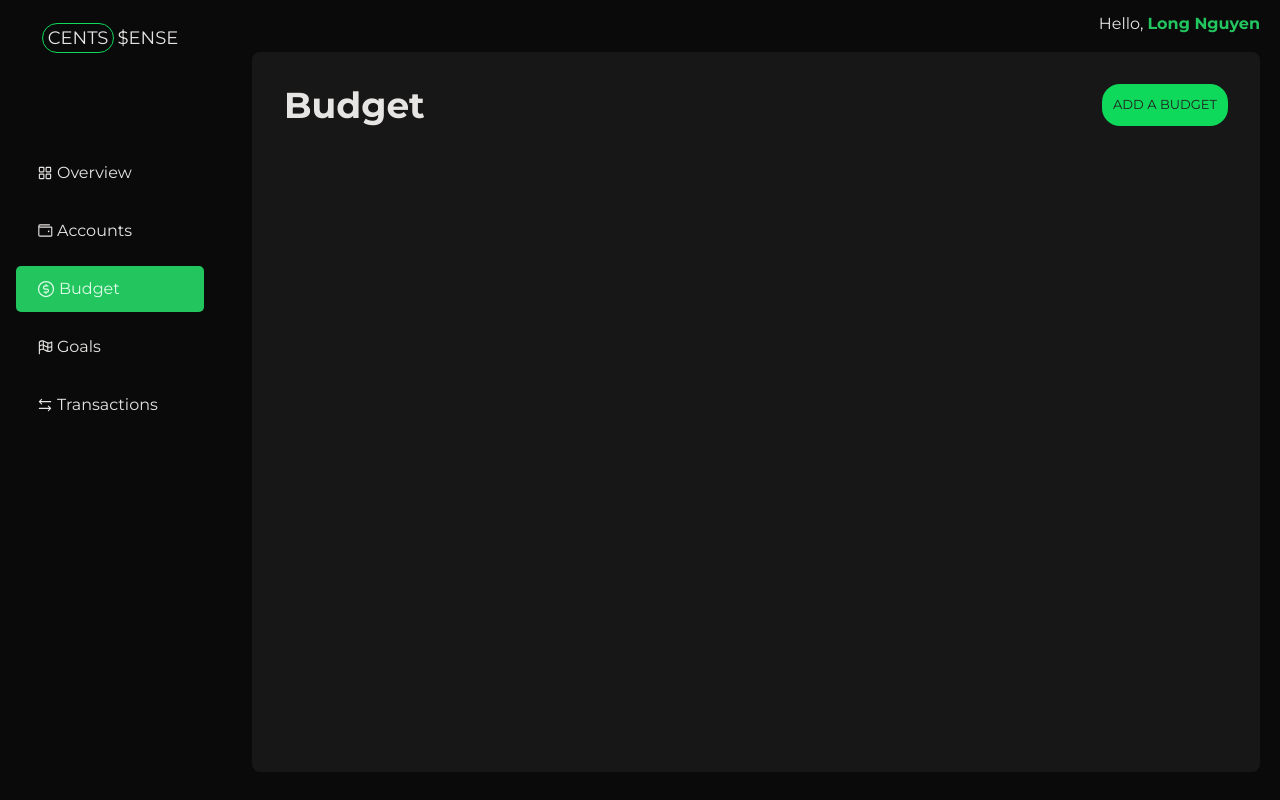
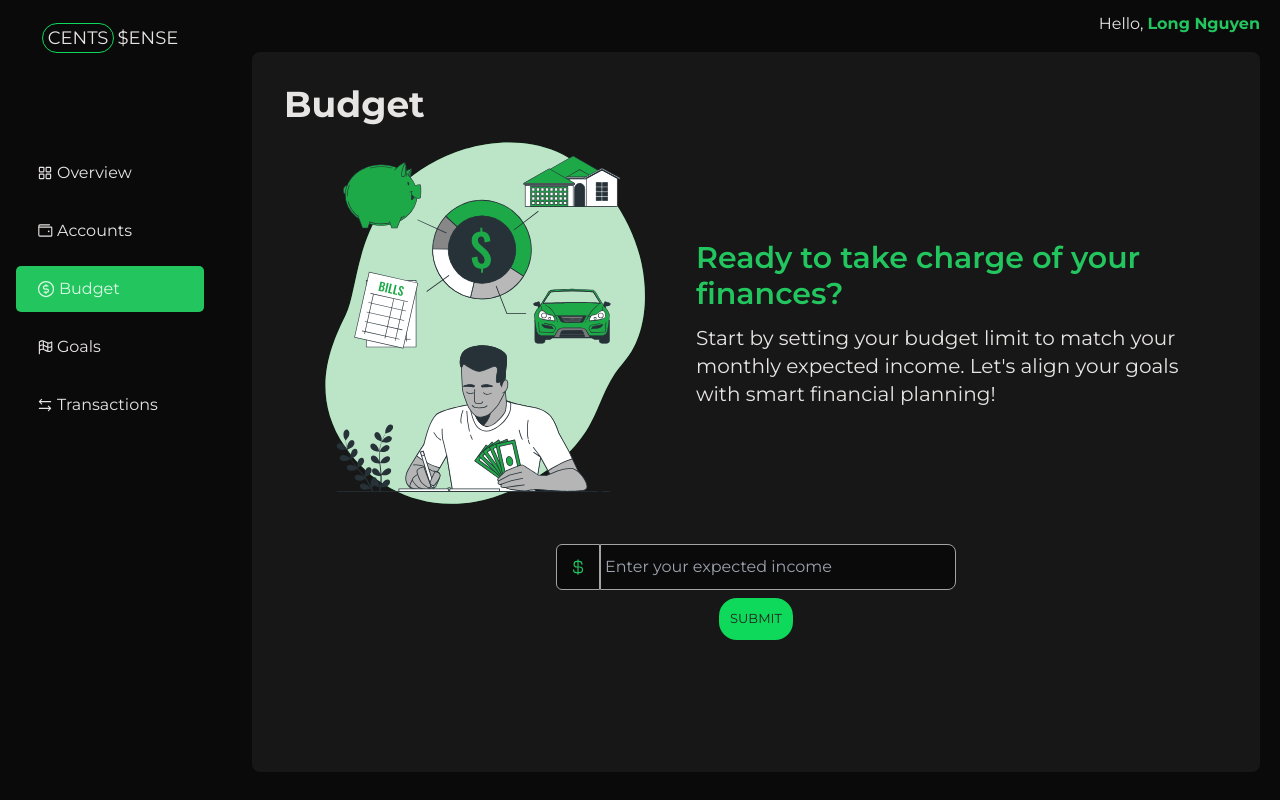
Before and after one commit to nguyenhuynhlong99/cents-sense-front-end, a React (Vite) app: page /budget in a window 1280 px wide. Built offline with nearby package versions, Linux system fonts and the light colour scheme; data requests are answered from the project's data file.

Commit message:
Feature: Displaying and letting users create their monthly expected income

```diff
--- a/data/db.json
+++ b/data/db.json
@@ -59,7 +59,7 @@
       "amount": 50,
       "budgetID": 1,
       "description": "Grocery shopping",
-      "type": "Expense"
+      "type": "expense"
     },
     {
       "id": 2,
@@ -69,10 +69,17 @@
       "amount": 1200,
       "budgetID": null,
       "description": "Monthly salary",
-      "type": "Income"
+      "type": "income"
     }
   ],
-  "expectedIncome": [],
+  "expectedIncome": [
+    {
+      "id": "cdb0950a-2f74-49be-a4d4-999a47a85a51",
+      "userID": 1,
+      "createdAt": "2023-12-03T12:45:42-08:00",
+      "expectedIncome": 2000
+    }
+  ],
   "budgets": [
     {
       "id": 1,
--- /dev/null
+++ b/src/features/budgets/AddBudget.jsx
@@ -0,0 +1,11 @@
+import Modal from '../../ui/Modal';
+
+function AddBudget({ isShown, setIsShown }) {
+  return (
+    <Modal isShown={isShown} setIsShown={setIsShown}>
+      <Modal.Body>Hello</Modal.Body>
+    </Modal>
+  );
+}
+
+export default AddBudget;
--- a/src/features/budgets/BudgetLayout.jsx
+++ b/src/features/budgets/BudgetLayout.jsx
@@ -1,69 +1,59 @@
-import { getMonth, parseISO } from 'date-fns';
-import { useBudgets } from './useBudgets';
-import { currentMonth } from '../../utils/helpers';
+import { useState } from 'react';
+import { useExpectedIncomes } from './useExpectedIncome';
+// import { useBudgets } from './useBudgets';
+
+import { getMonth, getYear, parseISO } from 'date-fns';
+import { currentMonth, currentYear } from '../../utils/helpers';
+
 import Heading from '../../ui/Heading';
 import Button from '../../ui/Button';
+import ExpectedIncome from './ExpectedIncome';
+import Loader from '../../ui/Loader';
+import AddBudget from './AddBudget';
 
 function BudgetLayout() {
-  const { isLoading, budgets } = useBudgets();
-  const monthlyBudgets = getCurrentMonthBudgets();
+  const userID = 1;
+  const [openModal, setOpenModal] = useState(false);
 
-  function getCurrentMonthBudgets() {
-    return budgets?.filter(
-      (b) => getMonth(parseISO(b.createdAt)) === currentMonth
+  const { isLoading, expectedIncomes } = useExpectedIncomes();
+
+  const monthlyExpectedIncome =
+    getCurrentMonthExpectedIncome()?.at(0)?.expectedIncome;
+
+  function getCurrentMonthExpectedIncome() {
+    return expectedIncomes?.filter(
+      (e) =>
+        e.userID === userID &&
+        getYear(parseISO(e.createdAt)) === currentYear &&
+        getMonth(parseISO(e.createdAt)) === currentMonth
     );
   }
+
+  if (isLoading) return <Loader />;
+
+  // const { isLoading, budgets } = useBudgets();
+  // const monthlyBudgets = getCurrentMonthBudgets();
+  // function getCurrentMonthBudgets() {
+  //   return budgets?.filter(
+  //     (b) =>
+  //       b.userID === userID &&
+  //       getYear(parseISO(b.createdAt)) === currentYear &&
+  //       getMonth(parseISO(b.createdAt)) === currentMonth
+  //   );
+  // }
 
   return (
     <>
       <div className="flex items-center justify-between">
         <Heading>Budget</Heading>
-        {monthlyBudgets?.length ? <Button>Add a budget</Button> : null}
+        {monthlyExpectedIncome && (
+          <Button onClick={() => setOpenModal(true)}>Add a category</Button>
+        )}
       </div>
 
-      {!monthlyBudgets?.length && (
-        // <div className="mt-5">
-        //   <div className="flex flex-col items-center">
-        //     <img
-        //       className="w-[50%]"
-        //       src="managemoney-bro.svg"
-        //       alt="managing money"
-        //     />
+      <ExpectedIncome expectedIncome={monthlyExpectedIncome} />
 
-        //     <div className="text-base font-semibold text-center">
-        //       <p>You haven't create your budget plan for the current month!</p>
-        //       <p>
-        //         Let's start taking control of your financial journey by defining
-        //         budget limits and creating personalized categories
-        //       </p>
-        //     </div>
-        //   </div>
-        //   <div className="mt-4 flex items-center justify-center gap-2">
-        //     <span>$</span>
-        //     <input
-        //       className="p-2 max-w-[250px] w-full m-auto bg-neutral-950 rounded-md outline-none placeholder:text-lg"
-        //       type="number"
-        //       placeholder="Enter your expected income"
-        //     />
-        //   </div>
-        // </div>
-        <div className="max-w-[500px] m-auto lg:max-w-none lg:m-0 lg:flex lg:items-center lg:gap-3">
-          <img
-            className="max-w-[300px] m-auto lg:max-w-[400px] lg:m-0"
-            src="managemoney-bro.svg"
-            alt="managing money"
-          />
-          <div className="text-center">
-            <h4 className="text-xl font-semibold text-green-500 sm:text-2xl lg:text-3xl">
-              Launch your financial journey
-            </h4>
-            <p className="mt-3 text-base sm:text-lg lg:text-xl">
-              Add your first account and kickstart smarter money management,
-              effortlessly.
-            </p>
-          </div>
-        </div>
-      )}
+      <AddBudget isShown={openModal} setIsShown={setOpenModal} />
     </>
   );
 }
--- /dev/null
+++ b/src/features/budgets/ExpectedIncome.jsx
@@ -0,0 +1,125 @@
+import { useCreateExpectedIncome } from './UseCreateExpectedIncome';
+import { useForm } from 'react-hook-form';
+
+import { formatCurrency } from '../../utils/helpers';
+import { formatISO } from 'date-fns';
+
+import Button from '../../ui/Button';
+import ProgressBar from '../../ui/ProgressBar';
+import { CheckCircle, CurrencyDollar } from '@phosphor-icons/react';
+
+function ExpectedIncome({ expectedIncome }) {
+  const userID = 1;
+
+  const { isCreating, createExpectedIncome } = useCreateExpectedIncome();
+  const { register, handleSubmit, formState, reset } = useForm();
+  const { errors } = formState;
+
+  function onSubmit(data) {
+    const expectedIncomeData = {
+      id: crypto.randomUUID(),
+      userID,
+      createdAt: formatISO(new Date()),
+      ...data,
+    };
+
+    createExpectedIncome(expectedIncomeData, {
+      onSuccess: () => {
+        reset();
+      },
+    });
+  }
+
+  function onError(error) {
+    console.error(error);
+  }
+
+  if (!expectedIncome) {
+    return (
+      <div>
+        <div className="max-w-[500px] m-auto lg:max-w-none lg:m-0 lg:flex lg:items-center lg:gap-3">
+          <img
+            className="max-w-[300px] m-auto lg:max-w-[400px] lg:m-0"
+            src="managemoney-bro.svg"
+            alt="managing money"
+          />
+          <div className="text-center lg:text-left">
+            <h4 className="text-xl font-semibold text-green-500 sm:text-2xl lg:text-3xl">
+              Ready to take charge of your finances?
+            </h4>
+            <p className="mt-3 text-base sm:text-lg lg:text-xl">
+              Start by setting your budget limit to match your monthly expected
+              income. Let's align your goals with smart financial planning!
+            </p>
+          </div>
+        </div>
+
+        <form
+          onSubmit={handleSubmit(onSubmit, onError)}
+          className="max-w-[400px] mt-5 mx-auto"
+        >
+          <div class="flex mb-2">
+            <span class="inline-flex items-center px-3 bg-neutral-950 border rounded-e-0 border-neutral-400 rounded-s-md">
+              <CurrencyDollar size={18} color="#22c55f" />
+            </span>
+            <input
+              {...register('expectedIncome', {
+                required: 'This field is required',
+                valueAsNumber: true,
+                min: {
+                  value: 1,
+                  message: 'The minimum should not be smaller than 0',
+                },
+              })}
+              type="number"
+              class="rounded-none rounded-e-lg bg-neutral-950 border  focus:ring-blue-500 focus:border-blue-500 block flex-1 w-full text-xs border-neutral-400 py-2.5 px-1 sm:text-sm md:text-base"
+              placeholder="Enter your expected income"
+            />
+          </div>
+          {errors?.expectedIncome?.message && (
+            <p className="text-red-500 text-sm">
+              {errors?.expectedIncome?.message}
+            </p>
+          )}
+          <div className="flex items-center justify-center">
+            <Button disabled={isCreating} type="submit">
+              Submit
+            </Button>
+          </div>
+        </form>
+      </div>
+    );
+  }
+
+  return (
+    <div className="mt-5 bg-neutral-950 border-2 border-green-800 p-4 rounded-lg">
+      <h3 className="text-lg mb-3 md:text-xl">My monthly budget</h3>
+      <div className="text-sm md:text-base">
+        <p className="text-red-500 font-bold">
+          🚨 Need transactions to calculate the amount of used budget!!!
+        </p>
+        <span>{formatCurrency(100)} </span>
+        <span className="text-neutral-400">
+          of {formatCurrency(expectedIncome)}
+        </span>
+      </div>
+      <div className="grid grid-cols-[_1fr,auto] items-center gap-3">
+        <ProgressBar
+          height={10}
+          percentage={Math.round((10 / expectedIncome) * 100)}
+        />
+        <span className="text-lg md:text-xl">
+          {Math.round((10 / expectedIncome) * 100)}%
+        </span>
+      </div>
+      <div className="flex gap-1 items-center">
+        <CheckCircle color="#22c55f" />
+        <span className="text-sm md:text-base text-green-600">
+          Budget on track
+        </span>
+      </div>
+    </div>
+  );
+}
+
+export default ExpectedIncome;
--- /dev/null
+++ b/src/features/budgets/useCreateExpectedIncome.js
@@ -0,0 +1,20 @@
+import { useMutation, useQueryClient } from '@tanstack/react-query';
+import { createExpectedIncome as createExpectedIncomeApi } from '../../services/apiExpectedIncomes';
+import toast from 'react-hot-toast';
+
+export function useCreateExpectedIncome() {
+  const queryClient = useQueryClient();
+
+  const { mutate: createExpectedIncome, isLoading: isCreating } = useMutation({
+    mutationFn: createExpectedIncomeApi,
+    onSuccess: () => {
+      toast.success('Created expected income successfully!');
+      queryClient.invalidateQueries({ queryKey: ['expectedIncomes'] });
+    },
+    onError: (err) => {
+      console.error(err);
+    },
+  });
+
+  return { isCreating, createExpectedIncome };
+}
--- /dev/null
+++ b/src/features/budgets/useExpectedIncome.js
@@ -0,0 +1,14 @@
+import { useQuery } from '@tanstack/react-query';
+import { getExpectedIncomes } from '../../services/apiExpectedIncomes';
+
+export function useExpectedIncomes() {
+  const {
+    isLoading,
+    data: expectedIncomes,
+    error,
+  } = useQuery({
+    queryKey: ['expectedIncomes'],
+    queryFn: getExpectedIncomes,
+  });
+  return { isLoading, error, expectedIncomes };
+}
--- a/src/services/apiExpectedIncome.js
+++ b/src/services/apiExpectedIncomes.js
@@ -4,7 +4,7 @@ const expectedIncomeApi = axios.create({
   baseURL: 'http://localhost:3500/expectedIncome',
 });
 
-export const getExpectedIncome = async () => {
+export const getExpectedIncomes = async () => {
   const response = await expectedIncomeApi.get('/');
   return response.data;
 };
--- a/src/ui/CircularProgressBar.jsx
+++ b/src/ui/CircularProgressBar.jsx
@@ -13,7 +13,7 @@ function CircularProgressBar({ percentage = 0, size = 20 }) {
 
   useEffect(() => {
     if (gradientPercentage < percentage) {
-      setTimeout(() => setGradientPercentage((prev) => (prev += 2)), 50);
+      setTimeout(() => setGradientPercentage((prev) => (prev += 1)), 50);
     }
   }, [gradientPercentage, percentage]);
 
--- a/src/ui/ProgressBar.jsx
+++ b/src/ui/ProgressBar.jsx
@@ -10,8 +10,8 @@ function ProgressBar({ height = 10, percentage = 0 }) {
   };
 
   useEffect(() => {
-    if (width <= percentage) {
-      setTimeout(() => setWidth((prev) => (prev += 2)), 50);
+    if (width < percentage) {
+      setTimeout(() => setWidth((prev) => (prev += 1)), 50);
     }
   }, [percentage, width]);
 
--- a/src/utils/helpers.js
+++ b/src/utils/helpers.js
@@ -1,4 +1,6 @@
-import { getMonth } from 'date-fns';
+import { getMonth, getYear } from 'date-fns';
+
+export const currentYear = getYear(new Date());
 
 export const currentMonth = getMonth(new Date());
 
```
